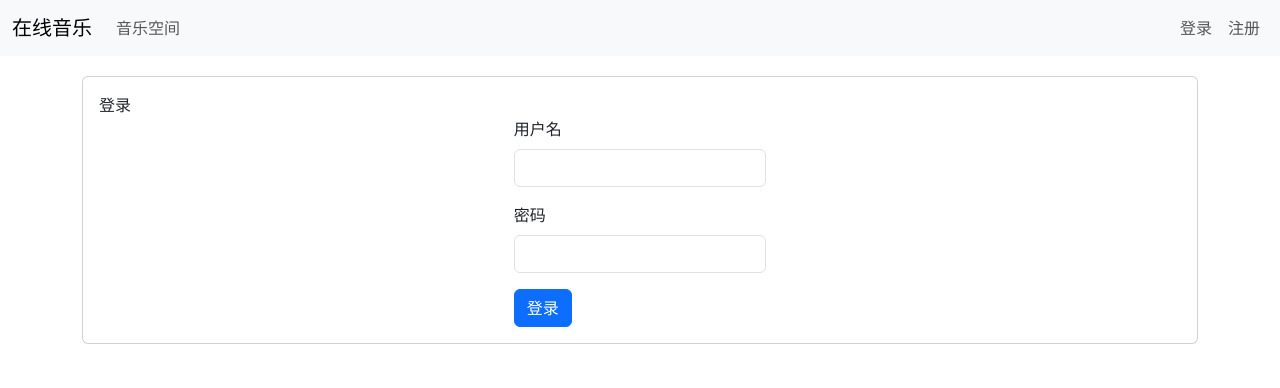
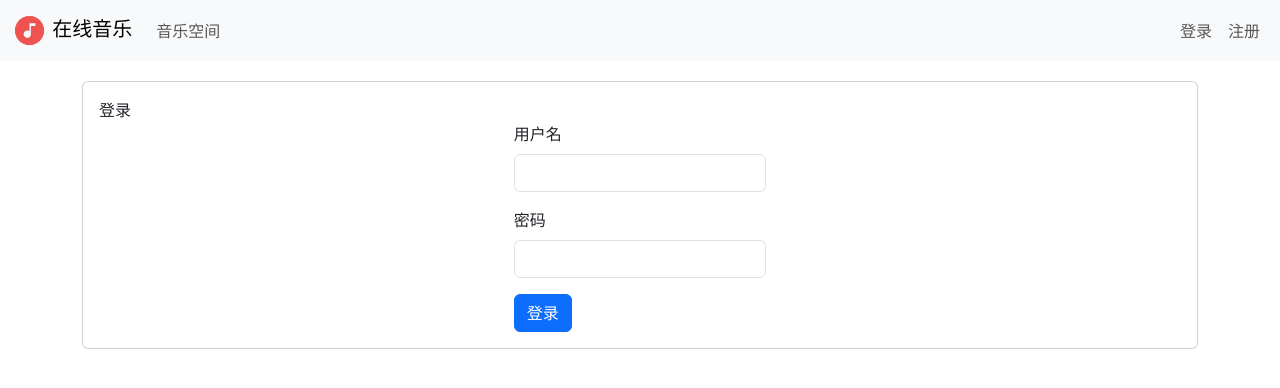
Before and after one commit to Mixide/player-web, a Vue app: page /login in a window 1280 px wide. Shown: the top 388 px of the page. Built offline with nearby package versions, Linux system fonts and the light colour scheme.

Commit message:
更新了NavBar

```diff
--- a/src/components/NavBar.vue
+++ b/src/components/NavBar.vue
@@ -1,9 +1,11 @@
 <template>
 <nav class="navbar navbar-expand-lg bg-body-tertiary">
   <div class="container-fluid">
-    <a class="navbar-brand" href="#">在线音乐</a>
+    <a class="navbar-brand" href="/">
+      <img src="../assets/audio256.png" alt="Logo" width="35" height="35">
+      在线音乐
+    </a>
     <button class="navbar-toggler" type="button" data-bs-toggle="collapse" data-bs-target="#navbarText" aria-controls="navbarText" aria-expanded="false" aria-label="Toggle navigation">
-      <img src="../assets/audio256.png" alt="Logo" width="35" height="35">
       <span class="navbar-toggler-icon"></span>
     </button>
     <div class="collapse navbar-collapse" id="navbarText">
```
